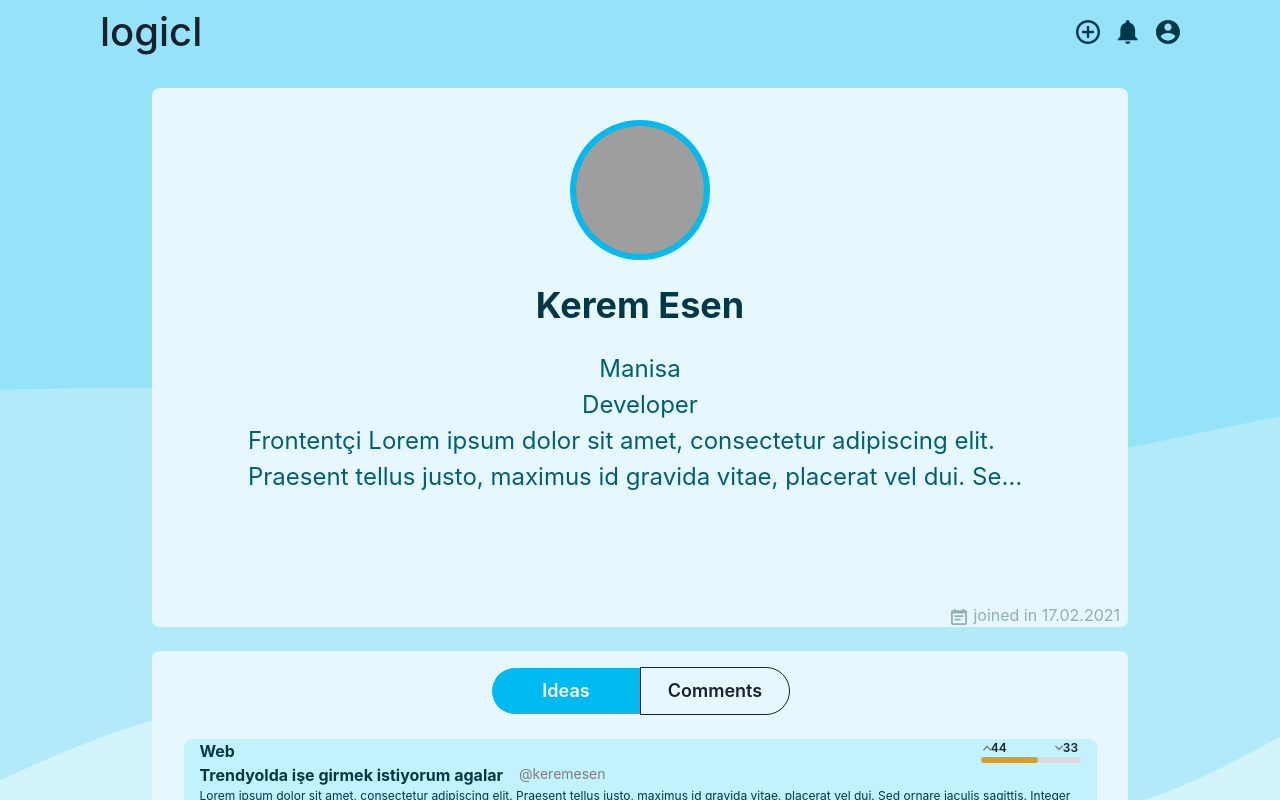
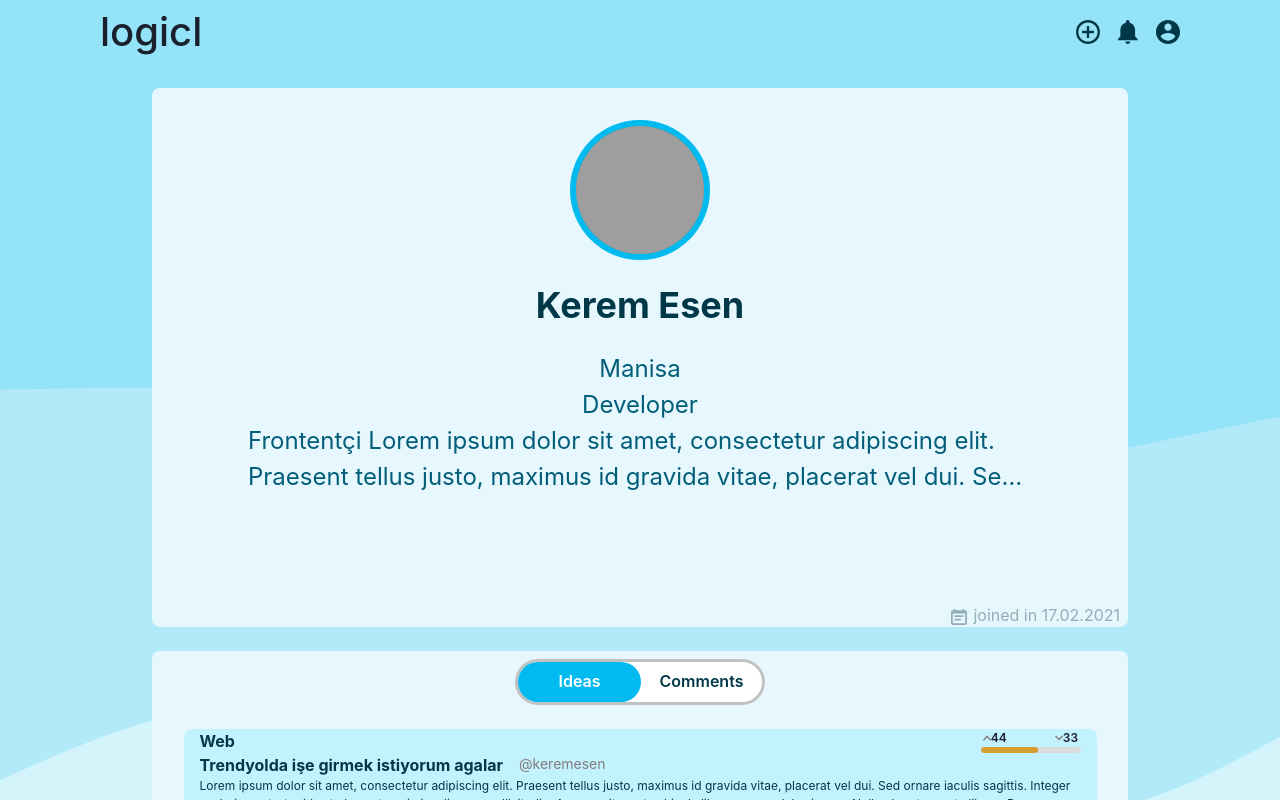
Before and after one commit to pauieeecs/logicl, a Next.js app: page /profile in a window 1280 px wide. Shown: the top 800 px of the page. Built offline with nearby package versions, Linux system fonts and the light colour scheme; grey boxes are pictures that could not be loaded.

Commit message:
switch button improvement

```diff
--- a/src/pages/profile.tsx
+++ b/src/pages/profile.tsx
@@ -29,9 +29,16 @@ const profile: React.FC = () => {
         direction="column"
         align="center"
       >
-        <ButtonGroup size="lg" variant="outline" mt={4} isAttached>
+        <ButtonGroup
+          mt={2}
+          spacing={0}
+          bgColor="#fff"
+          border="3px solid #C1C1C1"
+          borderRadius="24px"
+          w="250px"
+        >
           <Button
-            w="150px"
+            w="125px"
             mr="-px"
             colorScheme="#C1C1C1"
             borderRadius="39px"
@@ -49,11 +56,12 @@ const profile: React.FC = () => {
               bg: "#01BAEF",
               textColor: "#fff",
             }}
+            textColor="#003848"
           >
             Ideas
           </Button>
           <Button
-            w="150px"
+            w="125px"
             mr="-px"
             colorScheme="#C1C1C1"
             borderRadius="39px"
@@ -71,6 +79,7 @@ const profile: React.FC = () => {
               bg: "#01BAEF",
               textColor: "#fff",
             }}
+            textColor="#003848"
           >
             Comments
           </Button>
```
